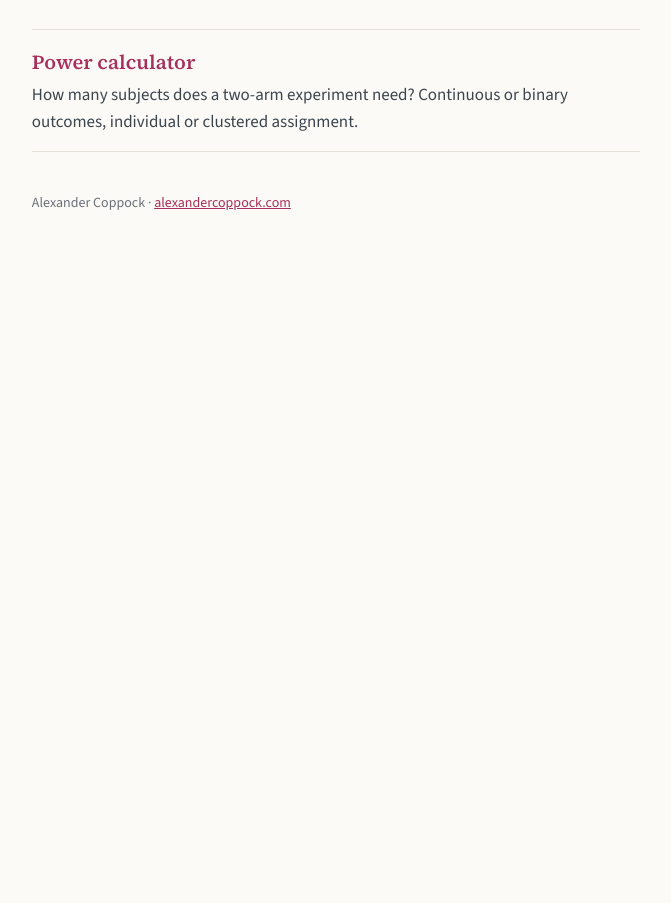
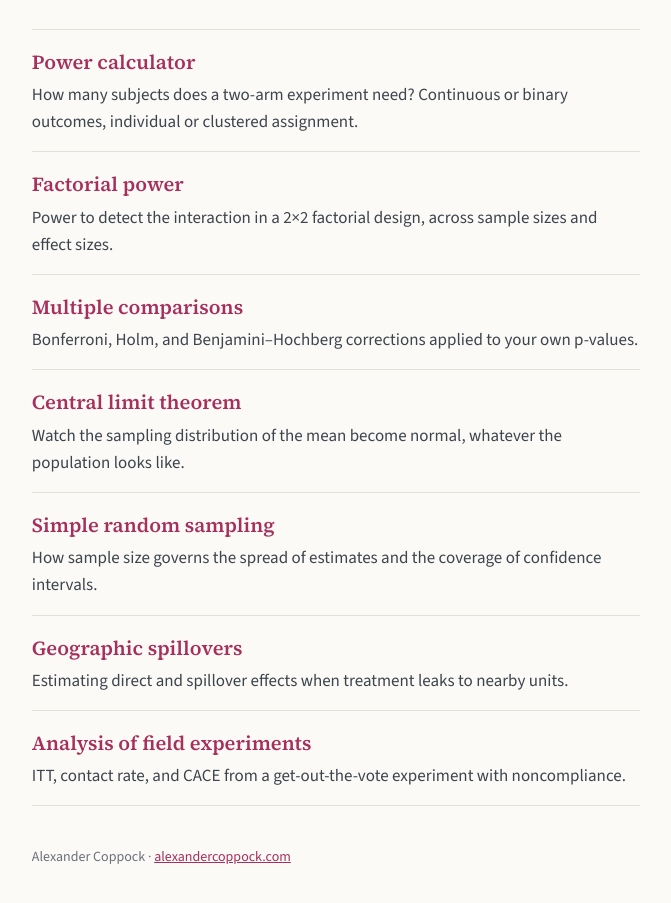
Before and after one commit to acoppock/shiny-apps, a plain HTML site: page index.html in a window 1280 px wide. Shown: the part 177-1080 px from the top of the page, without its empty margins (304-975 px from the left). Before the commit the page ends 800 px from the top, so only its background shows below. Drawn offline with nearby package versions, Linux system fonts and the light colour scheme.

Commit message:
Port six more apps to shinylive and redirect the old shinyapps.io URLs
Multiple comparisons, CLT, factorial, simple random sampling, spillovers, and
GOTV, each checked against the original code. Fixes: MC 'None' silently
applied Holm; CLT lognormal variance; spillover bias sign; GOTV citations.

Co-Authored-By: Claude Opus 5.5 <noreply@anthropic.com>

```diff
--- a/index.html
+++ b/index.html
@@ -57,6 +57,30 @@
       <a href="power/">Power calculator</a>
       <p>How many subjects does a two-arm experiment need? Continuous or binary outcomes, individual or clustered assignment.</p>
     </li>
+    <li>
+      <a href="factorial/">Factorial power</a>
+      <p>Power to detect the interaction in a 2&times;2 factorial design, across sample sizes and effect sizes.</p>
+    </li>
+    <li>
+      <a href="multiple-comparisons/">Multiple comparisons</a>
+      <p>Bonferroni, Holm, and Benjamini&ndash;Hochberg corrections applied to your own p-values.</p>
+    </li>
+    <li>
+      <a href="clt/">Central limit theorem</a>
+      <p>Watch the sampling distribution of the mean become normal, whatever the population looks like.</p>
+    </li>
+    <li>
+      <a href="random-sampling/">Simple random sampling</a>
+      <p>How sample size governs the spread of estimates and the coverage of confidence intervals.</p>
+    </li>
+    <li>
+      <a href="spillovers/">Geographic spillovers</a>
+      <p>Estimating direct and spillover effects when treatment leaks to nearby units.</p>
+    </li>
+    <li>
+      <a href="gotv/">Analysis of field experiments</a>
+      <p>ITT, contact rate, and CACE from a get-out-the-vote experiment with noncompliance.</p>
+    </li>
   </ul>
   <footer>Alexander Coppock &middot; <a href="https://alexandercoppock.com">alexandercoppock.com</a></footer>
 </main>
```
Also changed, not shown: redirects/redirects.csv (added, +9 -0 lines), 16 other files.
